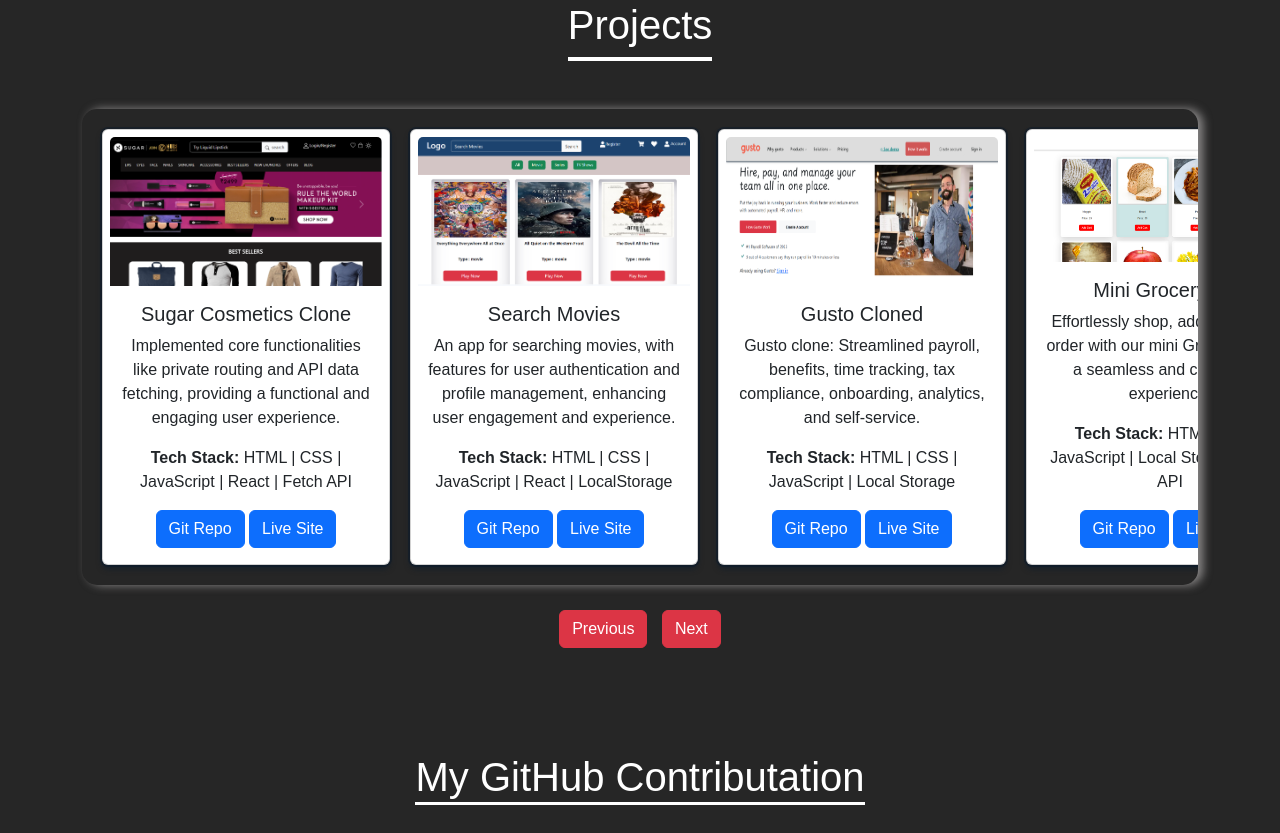
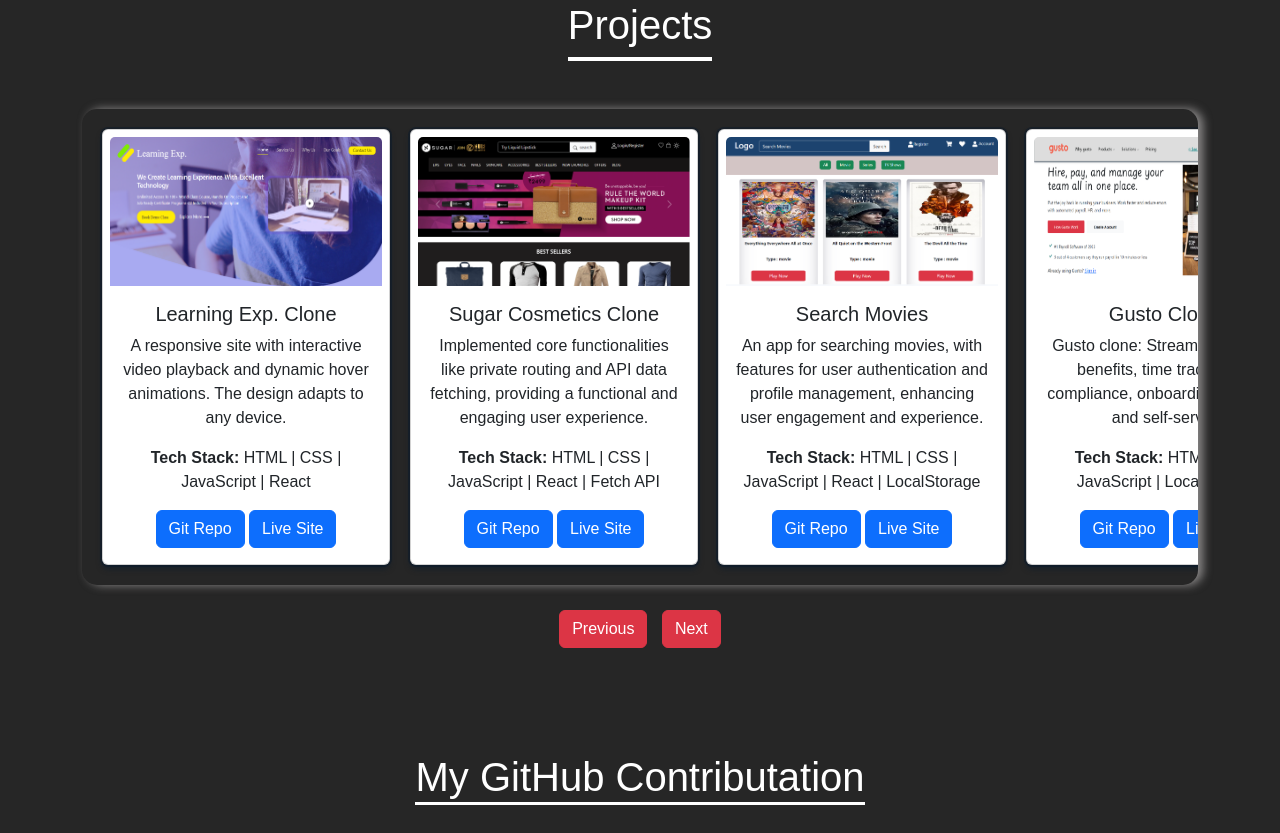
Before and after one commit to Ajmat-Ali/portfolio, a plain HTML site: page index.html in a window 1280 px wide. Shown: the part 2560-3393 px from the top of the page. Drawn offline with nearby package versions, Linux system fonts and the light colour scheme; a web font is replaced by a local one.

Commit message:
Portfolio updated

```diff
--- a/index.html
+++ b/index.html
@@ -151,7 +151,7 @@
         <h1 id="project_head"><span>Projects</span></h1>
         <div id="projectSection">
           <div id="cardContainer">
-            <!-- <div class="card">
+            <div class="card">
               <img
                 src="./images/node_expert.png"
                 class="card-img-top"
@@ -160,9 +160,8 @@
               <div class="card-body">
                 <h5 class="card-title">Learning Exp. Clone</h5>
                 <p class="card-text">
-                  Successfully replicated key features and design within the
-                  tight deadline, showcasing proficiency in rapid development
-                  and React.
+                  A responsive site with interactive video playback and dynamic
+                  hover animations. The design adapts to any device.
                 </p>
                 <p><b>Tech Stack:</b> HTML | CSS | JavaScript | React</p>
                 <a
@@ -178,7 +177,7 @@
                   ><button class="btn btn-primary">Live Site</button></a
                 >
               </div>
-            </div> -->
+            </div>
             <div class="card">
               <img
                 src="./images/sugarCosmetics.png"
```
